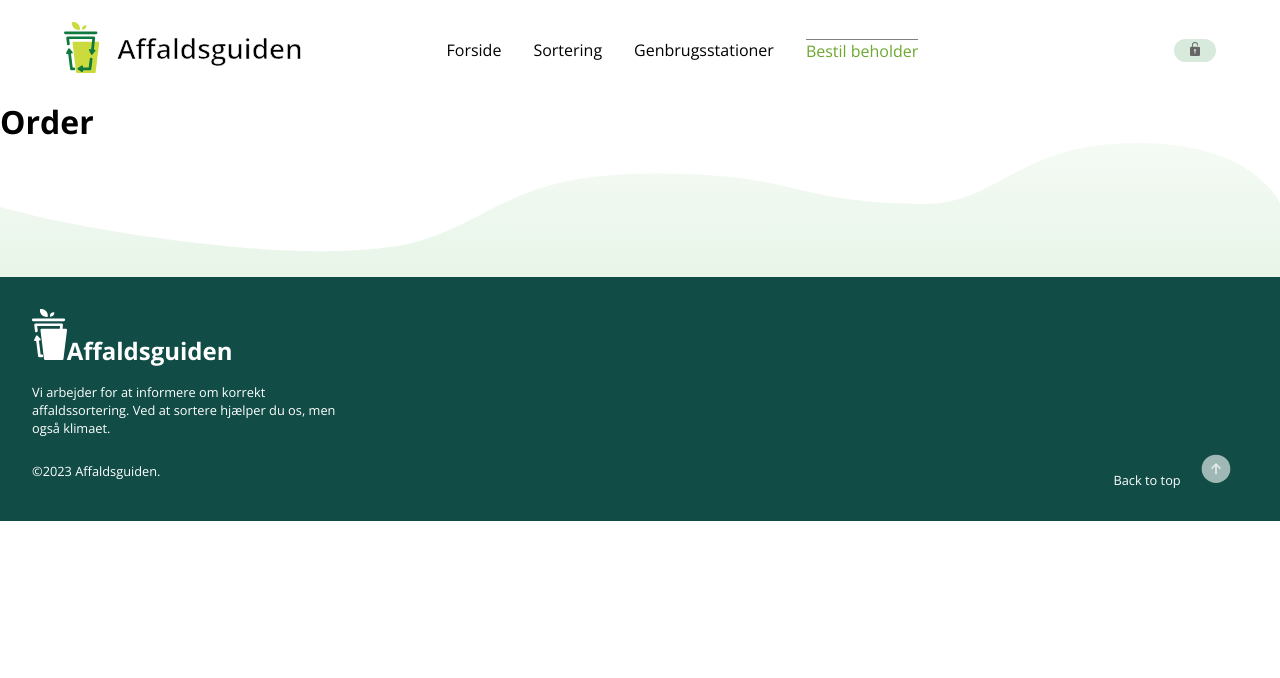
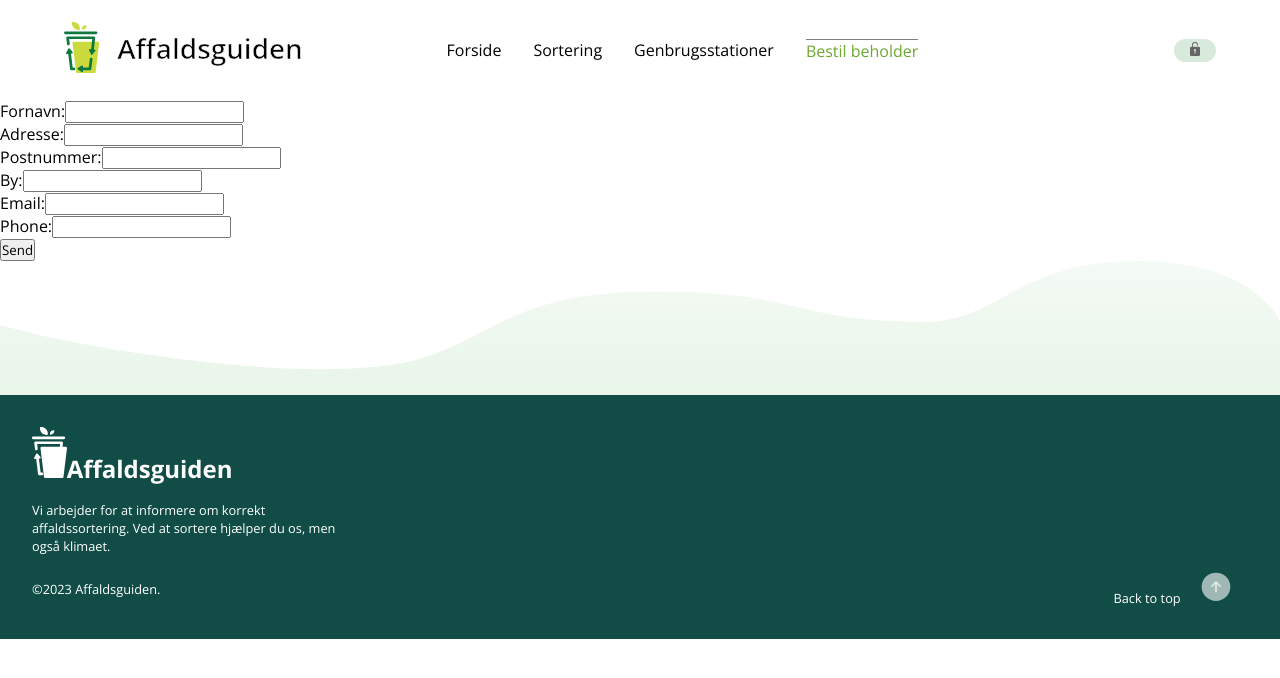
Before and after one commit to trayana-hansen/affaldsguiden, a React (Create React App) app: page /bestil/1 in a window 1280 px wide. Shown: the top 678 px of the page. Built offline with nearby package versions, Linux system fonts and the light colour scheme.

Commit message:
container_orders_post_data

```diff
--- a/src/Components/Pages/Order/Order.jsx
+++ b/src/Components/Pages/Order/Order.jsx
@@ -1,10 +1,140 @@
-import { React } from "react";
+import axios from "axios";
+import { useForm } from "react-hook-form";
+import { useParams } from "react-router-dom";
 import "./Order.scss"
 
+/**
+ * Post Component
+ * Formular til at poste data til API
+ */
 const Order = () => {
+  const { container_id } = useParams();
 
-  return <h1>Order</h1>;
+  const {
+    register,
+    handleSubmit,
+    formState: { errors },
+  } = useForm();
 
+  const formSubmit = async (formObject) => {
+    const api_endpoint = "http://localhost:4000/orders";
+
+    const formData = new URLSearchParams();
+    formData.append("container_id", container_id); // Use the container_id from URL params
+    formData.append("fullname", formObject.fullname);
+    formData.append("address", formObject.address);
+    formData.append("zipcode", formObject.zipcode);
+    formData.append("city", formObject.city);
+    formData.append("email", formObject.email);
+    formData.append("phone", formObject.phone);
+
+
+    console.log(...formData);
+
+
+    try {
+      const result = await axios.post(api_endpoint, formData);
+      if (result.data) {
+        console.log(result.data);
+      }
+    } catch (error) {
+      console.error(error);
+    }
+  };
+
+  return (
+    <div>
+      <form onSubmit={handleSubmit(formSubmit)}>
+        <input type="hidden" value={container_id} {...register("container_id")} />
+        <div>
+          <label htmlFor="fullname">Fornavn:</label>
+          <input
+            {...register("fullname", {
+              required: "Du skal indtaste dit fuldenavn",
+              pattern: {
+                value: /^[A-Za-z]+$/i,
+                message: "Du skal indtaste et gyldigt navn",
+              },
+            })}
+          />
+          {errors.fullname && <span>{errors.fullname.message}</span>}
+        </div>
+
+        <div>
+          <label htmlFor="address">Adresse:</label>
+          <input
+            {...register("address", {
+              required: "Du skal indtaste din adresse",
+            })}
+          />
+          {errors.address && <span>{errors.address.message}</span>}
+        </div>
+
+        <div>
+          <label htmlFor="zipcode">Postnummer:</label>
+          <input
+            {...register("zipcode", {
+              required: "Du skal indtaste dit postnummer",
+              pattern: {
+                value: /^[0-9]+$/i,
+                message: "Du skal indtaste et gyldigt postnummer",
+              },
+              min: {
+                value: 999,
+                message: "Postnummer kan ikke være mindre end 1000",
+              },
+              max: {
+                value: 9990,
+                message: "Postnummer kan ikke være større end 9990",
+              },
+            })}
+          />
+          {errors.zipcode && <span>{errors.zipcode.message}</span>}
+        </div>
+
+        <div>
+          <label htmlFor="city">By:</label>
+          <input
+            {...register("city", {
+              required: "Du skal indtaste et bynavn",
+            })}
+          />
+          {errors.city && <span>{errors.city.message}</span>}
+        </div>
+
+        <div>
+          <label htmlFor="email">Email:</label>
+          <input
+            {...register("email", {
+              required: "Du skal indtaste din email",
+              pattern: {
+                value: /^\S+@\S+$/,
+                message: "Du skal indtaste en gyldig mailadresse",
+              },
+            })}
+          />
+          {errors.email && <span>{errors.email.message}</span>}
+        </div>
+        <div>
+          <label htmlFor="phone">Phone:</label>
+          <input
+            {...register("phone", {
+              required: "Du skal indtaste din telefon nummer",
+              pattern: {
+                value: /^[0-9]{8}$/,
+                message: "Du skal indtaste en gyldig telefonnummer",
+              },
+            })}
+          />
+          {errors.phone && <span>{errors.phone.message}</span>}
+        </div>
+
+        <div>
+          <button>Send</button>
+        </div>
+      </form>
+    </div>
+  );
 };
 
 export default Order;
```
